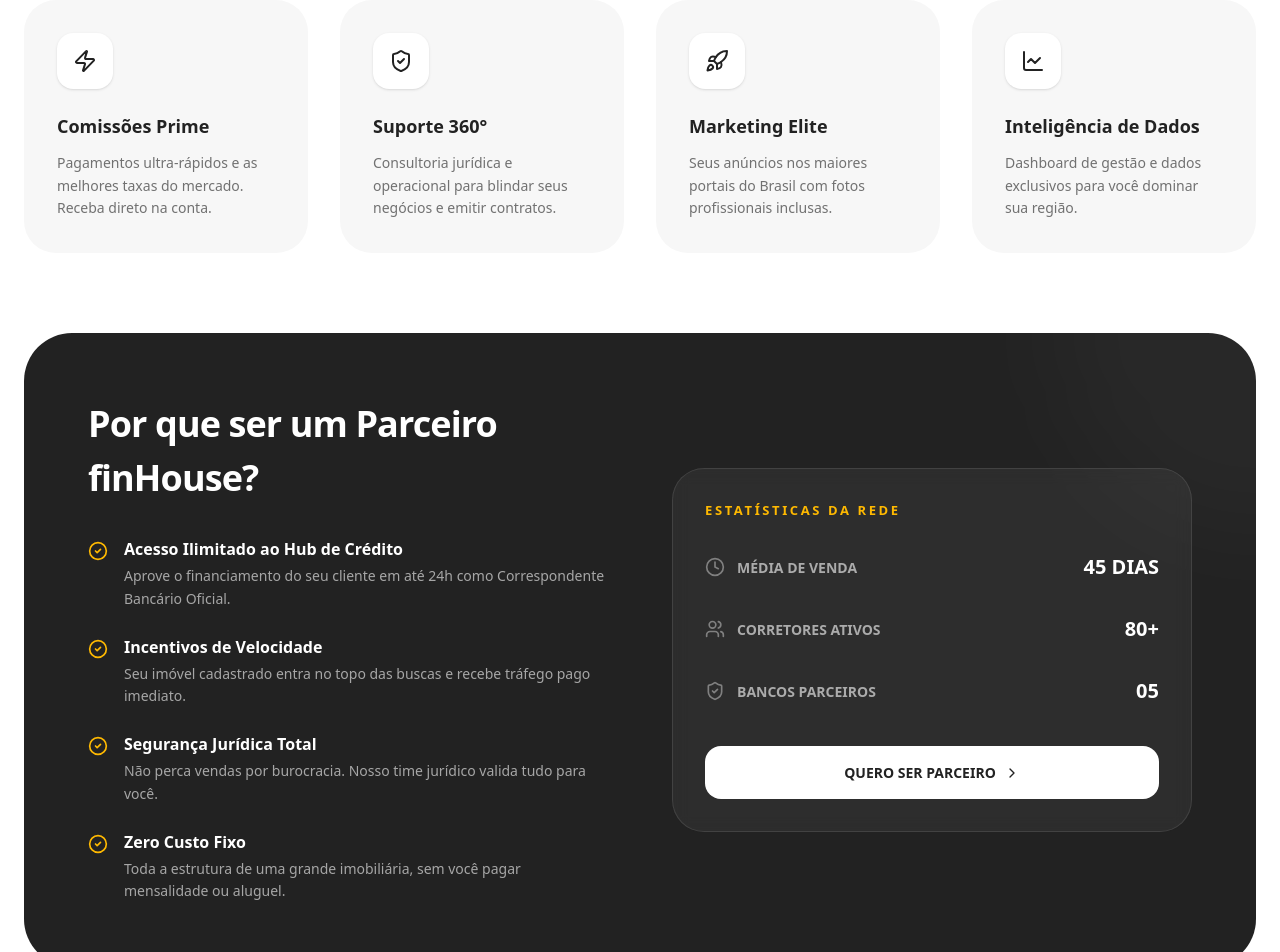
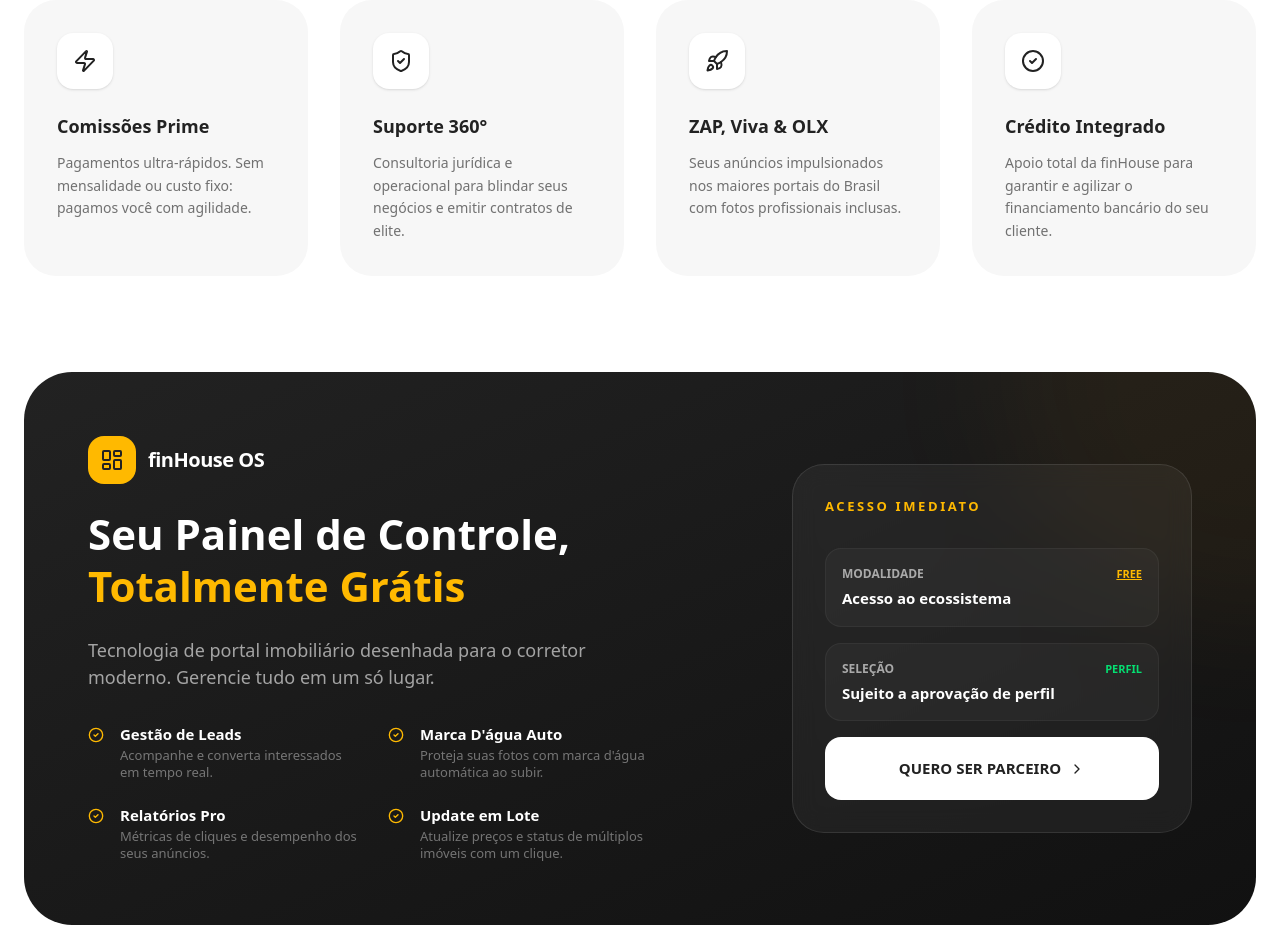
Before and after one commit to contatofinhouse/finhouse_oficial, a Next.js app: page /login in a window 1280 px wide. Shown: the part 1220-2172 px from the top of the page. Built offline with nearby package versions, Linux system fonts and the light colour scheme; no server answers; the database is empty.

Commit message:
feat: refine broker landing page with exclusive selection, pricing, and portals

```diff
--- a/src/app/login/page.tsx
+++ b/src/app/login/page.tsx
@@ -7,6 +7,7 @@
 import { useAuth } from "@/contexts/AuthContext";
 import { Input } from "@/components/ui/input";
 import { Label } from "@/components/ui/label";
+import Footer from "@/components/Footer";
 import {
     Eye,
     EyeOff,
@@ -18,7 +19,10 @@
     CheckCircle2,
     Clock,
     Users,
-    ChevronRight
+    ChevronRight,
+    LayoutDashboard,
+    Image as ImageIcon,
+    Target
 } from "lucide-react";
 
 function LoginForm() {
@@ -46,7 +50,7 @@
     };
 
     return (
-        <div className="min-h-screen flex items-center justify-center bg-[#f7f7f7]">
+        <div className="min-h-screen flex items-center justify-center bg-[#f7f7f7] py-20">
             <div className="w-full max-w-[420px] px-6">
                 {/* Back */}
                 <Link
@@ -141,31 +145,31 @@
                         Sua imobiliária digital de elite, com <span className="text-amber-500">risco zero</span>
                     </h2>
                     <p className="text-[17px] md:text-[19px] text-[#717171] leading-relaxed font-medium">
-                        Você foca na venda e no relacionamento. Nós cuidamos da infraestrutura, do crédito e da burocracia.
+                        Você foca na venda e no relacionamento. Nós cuidamos da infraestrutura, do crédito e da burocracia por apenas <span className="text-[#222] font-bold">2.5% de taxa sobre vendas concluídas</span>.
                     </p>
                 </div>
 
-                <div className="grid md:grid-cols-2 lg:grid-cols-4 gap-8 mb-20">
+                <div className="grid md:grid-cols-2 lg:grid-cols-4 gap-8 mb-24">
                     {[
                         {
                             icon: Zap,
                             title: "Comissões Prime",
-                            desc: "Pagamentos ultra-rápidos e as melhores taxas do mercado. Receba direto na conta."
+                            desc: "Pagamentos ultra-rápidos. Sem mensalidade ou custo fixo: pagamos você com agilidade."
                         },
                         {
                             icon: ShieldCheck,
                             title: "Suporte 360°",
-                            desc: "Consultoria jurídica e operacional para blindar seus negócios e emitir contratos."
+                            desc: "Consultoria jurídica e operacional para blindar seus negócios e emitir contratos de elite."
                         },
                         {
                             icon: Rocket,
-                            title: "Marketing Elite",
-                            desc: "Seus anúncios nos maiores portais do Brasil com fotos profissionais inclusas."
+                            title: "ZAP, Viva & OLX",
+                            desc: "Seus anúncios impulsionados nos maiores portais do Brasil com fotos profissionais inclusas."
                         },
                         {
-                            icon: LineChart,
-                            title: "Inteligência de Dados",
-                            desc: "Dashboard de gestão e dados exclusivos para você dominar sua região."
+                            icon: CheckCircle2,
+                            title: "Crédito Integrado",
+                            desc: "Apoio total da finHouse para garantir e agilizar o financiamento bancário do seu cliente."
                         },
                     ].map((item, idx) => (
                         <div key={idx} className="p-8 rounded-[32px] bg-[#f7f7f7] hover:bg-white border border-transparent hover:border-[#ebebeb] hover:shadow-xl hover:shadow-black/5 transition-all group">
@@ -178,57 +182,125 @@
                     ))}
                 </div>
 
-                {/* Incentivos de Velocidade */}
-                <div className="bg-[#222] rounded-[48px] p-8 md:p-16 relative overflow-hidden">
-                    <div className="absolute top-0 right-0 w-[400px] h-[400px] bg-white/[0.03] rounded-full blur-3xl -translate-y-1/2 translate-x-1/2" />
-                    <div className="relative z-10 grid lg:grid-cols-2 gap-16 items-center">
+                {/* finHouse OS - Destaque */}
+                <div className="mb-24">
+                    <div className="bg-gradient-to-br from-[#222] to-[#111] rounded-[48px] p-8 md:p-16 relative overflow-hidden">
+                        <div className="absolute top-0 right-0 w-[500px] h-[500px] bg-amber-500/[0.05] rounded-full blur-3xl -translate-y-1/2 translate-x-1/2" />
+                        <div className="relative z-10">
+                            <div className="flex flex-col lg:flex-row lg:items-center justify-between gap-12">
+                                <div className="max-w-xl">
+                                    <div className="flex items-center gap-3 mb-6">
+                                        <div className="w-12 h-12 rounded-xl bg-amber-400 flex items-center justify-center">
+                                            <LayoutDashboard className="w-6 h-6 text-[#222]" />
+                                        </div>
+                                        <span className="text-white font-extrabold text-[20px] tracking-tight">finHouse OS</span>
+                                    </div>
+                                    <h3 className="text-[32px] md:text-[42px] font-black text-white mb-6 leading-tight">
+                                        Seu Painel de Controle, <span className="text-amber-400">Totalmente Grátis</span>
+                                    </h3>
+                                    <p className="text-white/60 text-[18px] mb-8 font-medium">
+                                        Tecnologia de portal imobiliário desenhada para o corretor moderno. Gerencie tudo em um só lugar.
+                                    </p>
+                                    <div className="grid sm:grid-cols-2 gap-6">
+                                        {[
+                                            { icon: Target, t: "Gestão de Leads", d: "Acompanhe e converta interessados em tempo real." },
+                                            { icon: ImageIcon, t: "Marca D'água Auto", d: "Proteja suas fotos com marca d'água automática ao subir." },
+                                            { icon: LineChart, t: "Relatórios Pro", d: "Métricas de cliques e desempenho dos seus anúncios." },
+                                            { icon: Clock, t: "Update em Lote", d: "Atualize preços e status de múltiplos imóveis com um clique." },
+                                        ].map((tool, i) => (
+                                            <div key={i} className="flex gap-4">
+                                                <div className="mt-1">
+                                                    <CheckCircle2 className="w-4 h-4 text-amber-400" />
+                                                </div>
+                                                <div>
+                                                    <h4 className="text-white text-[15px] font-bold mb-0.5">{tool.t}</h4>
+                                                    <p className="text-white/40 text-[13px] leading-tight">{tool.d}</p>
+                                                </div>
+                                            </div>
+                                        ))}
+                                    </div>
+                                </div>
+                                <div className="lg:w-[400px]">
+                                    <div className="bg-white/5 backdrop-blur-md rounded-[32px] p-8 border border-white/10">
+                                        <h4 className="text-amber-400 text-[13px] font-black tracking-[0.2em] mb-8 uppercase">Acesso Imediato</h4>
+                                        <div className="space-y-4">
+                                            <div className="p-4 rounded-2xl bg-white/[0.03] border border-white/5">
+                                                <div className="flex items-center justify-between mb-1">
+                                                    <span className="text-white/60 text-[12px] font-bold uppercase">Modalidade</span>
+                                                    <span className="text-amber-400 text-[11px] font-black underline">FREE</span>
+                                                </div>
+                                                <p className="text-white text-[15px] font-bold">Acesso ao ecossistema</p>
+                                            </div>
+                                            <div className="p-4 rounded-2xl bg-white/[0.03] border border-white/5">
+                                                <div className="flex items-center justify-between mb-1">
+                                                    <span className="text-white/60 text-[12px] font-bold uppercase">Seleção</span>
+                                                    <span className="text-green-400 text-[11px] font-black uppercase">Perfil</span>
+                                                </div>
+                                                <p className="text-white text-[15px] font-bold">Sujeito a aprovação de perfil</p>
+                                            </div>
+                                            <a
+                                                href={WA_PARTNER}
+                                                target="_blank"
+                                                rel="noopener noreferrer"
+                                                className="flex items-center justify-center gap-2 w-full py-5 rounded-2xl bg-white text-[#222] text-[15px] font-black hover:bg-amber-400 transition-colors uppercase mt-4"
+                                            >
+                                                Quero ser Parceiro <ChevronRight className="w-4 h-4" />
+                                            </a>
+                                        </div>
+                                    </div>
+                                </div>
+                            </div>
+                        </div>
+                    </div>
+                </div>
+
+                {/* Por que ser um Parceiro */}
+                <div className="bg-[#f7f7f7] rounded-[48px] p-8 md:p-16 border border-[#ebebeb]">
+                    <div className="grid lg:grid-cols-2 gap-16 items-center">
                         <div>
-                            <h3 className="text-[28px] md:text-[36px] font-bold text-white mb-8 tracking-tight">
+                            <h3 className="text-[28px] md:text-[36px] font-bold text-[#222] mb-8 tracking-tight">
                                 Por que ser um Parceiro finHouse?
                             </h3>
                             <div className="space-y-6">
                                 {[
-                                    { t: "Acesso Ilimitado ao Hub de Crédito", d: "Aprove o financiamento do seu cliente em até 24h como Correspondente Bancário Oficial." },
-                                    { t: "Incentivos de Velocidade", d: "Seu imóvel cadastrado entra no topo das buscas e recebe tráfego pago imediato." },
+                                    { t: "Integração Bancária Total", d: "Sua ponte direta com os principais bancos para agilizar o crédito dos clientes." },
+                                    { t: "Escritório de Alto Padrão", d: "A depender da localidade, oferecemos estrutura física para reuniões e fechamento." },
                                     { t: "Segurança Jurídica Total", d: "Não perca vendas por burocracia. Nosso time jurídico valida tudo para você." },
-                                    { t: "Zero Custo Fixo", d: "Toda a estrutura de uma grande imobiliária, sem você pagar mensalidade ou aluguel." }
+                                    { t: "Custo por Performance", d: "Taxa administrativa de apenas 2.5% sobre o valor da venda concluída." }
                                 ].map((step, i) => (
                                     <div key={i} className="flex gap-4">
                                         <div className="mt-1">
-                                            <CheckCircle2 className="w-5 h-5 text-amber-400" />
+                                            <CheckCircle2 className="w-5 h-5 text-amber-500" />
                                         </div>
                                         <div>
-                                            <h4 className="text-white text-[16px] font-bold mb-1">{step.t}</h4>
-                                            <p className="text-white/60 text-[14px] leading-relaxed">{step.d}</p>
+                                            <h4 className="text-[#222] text-[16px] font-bold mb-1">{step.t}</h4>
+                                            <p className="text-[#717171] text-[14px] leading-relaxed">{step.d}</p>
                                         </div>
                                     </div>
                                 ))}
                             </div>
                         </div>
-                        <div className="bg-white/5 backdrop-blur-sm rounded-[32px] p-8 border border-white/10 uppercase">
-                            <h4 className="text-amber-400 text-[13px] font-black tracking-[0.2em] mb-8">Estatísticas da Rede</h4>
+                        <div className="bg-white rounded-[32px] p-8 shadow-xl shadow-black/5 border border-[#eee]">
+                            <h4 className="text-[#222] text-[13px] font-black tracking-[0.2em] mb-8 uppercase">Escassez e Rigor</h4>
                             <div className="space-y-8">
                                 {[
-                                    { label: "Média de Venda", value: "45 dias", icon: Clock },
-                                    { label: "Corretores Ativos", value: "80+", icon: Users },
-                                    { label: "Bancos Parceiros", value: "05", icon: ShieldCheck }
+                                    { label: "Seleção de Perfil", value: "Exclusiva", icon: Users },
+                                    { label: "ZAP, Viva & OLX", value: "Inclusos", icon: Rocket },
+                                    { label: "Custo por Venda", value: "2.5%", icon: Zap }
                                 ].map((stat, i) => (
                                     <div key={i} className="flex items-center justify-between">
                                         <div className="flex items-center gap-3">
-                                            <stat.icon className="w-5 h-5 text-white/40" />
-                                            <span className="text-white/60 text-[14px] font-bold">{stat.label}</span>
+                                            <stat.icon className="w-5 h-5 text-[#717171]" />
+                                            <span className="text-[#717171] text-[14px] font-bold">{stat.label}</span>
                                         </div>
-                                        <span className="text-white text-[20px] font-black">{stat.value}</span>
+                                        <span className="text-[#222] text-[18px] font-black">{stat.value}</span>
                                     </div>
                                 ))}
-                                <a
-                                    href={WA_PARTNER}
-                                    target="_blank"
-                                    rel="noopener noreferrer"
-                                    className="flex items-center justify-center gap-2 w-full py-4 rounded-2xl bg-white text-[#222] text-[14px] font-black hover:bg-amber-400 transition-colors uppercase mt-10"
-                                >
-                                    Quero ser parceiro <ChevronRight className="w-4 h-4" />
-                                </a>
+                                <div className="pt-4 border-t border-[#f0f0f0]">
+                                    <p className="text-[13px] text-[#717171] leading-relaxed text-center font-medium">
+                                        Buscamos corretores que compartilham nosso DNA de excelência. Vagas limitadas por região.
+                                    </p>
+                                </div>
                             </div>
                         </div>
                     </div>
@@ -243,6 +315,7 @@
         <div className="min-h-screen bg-[#f7f7f7]">
             <LoginForm />
             <BrokerBenefits />
+            <Footer />
         </div>
     );
 }
```
